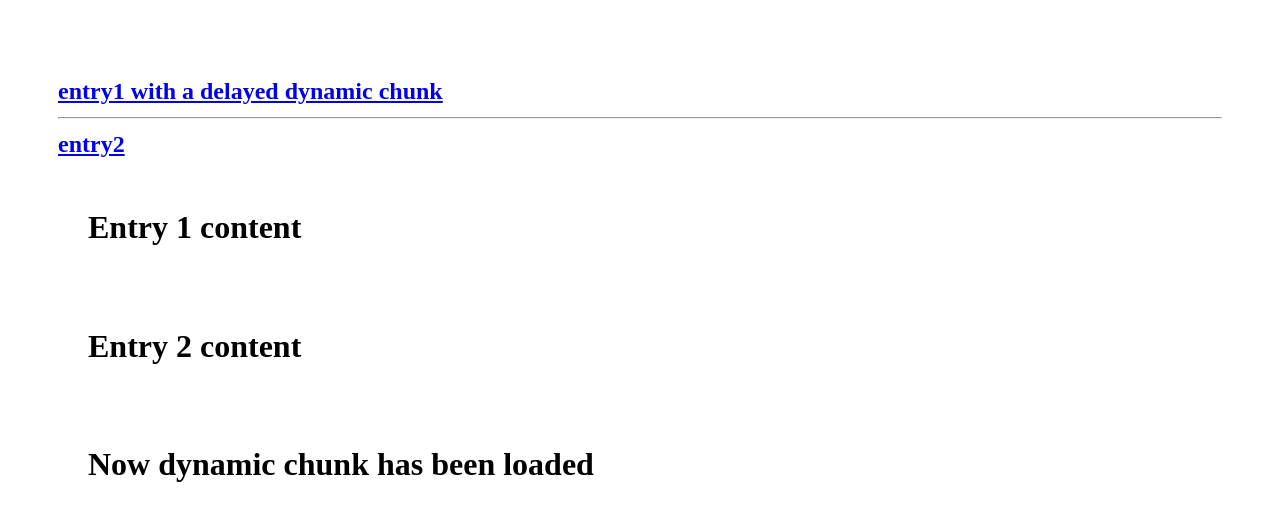
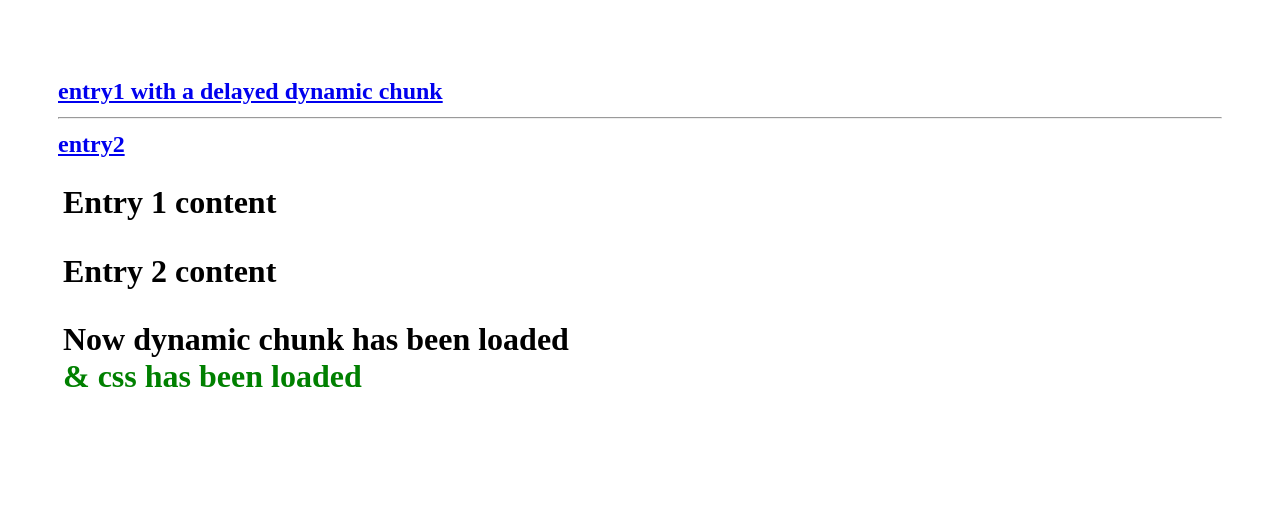
Before and after one commit to Abdelhady/extract-text-webpack-plugin-dynamic-chunk-issue, a website built with webpack: page index.html in a window 1280 px wide. Built offline with nearby package versions, Linux system fonts and the light colour scheme.

Commit message:
Showing the dynamic css visually in the page, instead of depending on inspecting the network, for easier testing

```diff
--- a/css/dynamic.css
+++ b/css/dynamic.css
@@ -1,6 +1,6 @@
-.dynamic{
-	background: green;
+.no-dynamic-yet{
+	display: none;
 }
-h1{
-	padding: 30px;
+.dynamic-has-loaded{
+	display: block;
 }
--- a/css/entry1.css
+++ b/css/entry1.css
@@ -1,6 +1,11 @@
-.one{
-	background: blue;
+h1{
+	padding: 5px;
 }
-h1{
-	padding: 1px;
+.no-dynamic-yet{
+	display: block;
+	color: red;
 }
+.dynamic-has-loaded{
+	display: none;
+	color: green;
+}
--- a/css/entry2.css
+++ b/css/entry2.css
@@ -1,6 +1,3 @@
-.two{
-	background: red;
+h1{
+	padding: 5px;
 }
-h1{
-	padding: 2px;
-}
--- a/src/dynamic.js
+++ b/src/dynamic.js
@@ -1,4 +1,16 @@
 require('../css/dynamic.css');
 console.log('Loaded dynamically');
 
-document.body.innerHTML += '<div><h1>Now dynamic chunk has been loaded</h1></div>';
+document.body.innerHTML += `
+	<div>
+		<h1>
+			Now dynamic chunk has been loaded
+			<span class='no-dynamic-yet'>
+				But css does not load
+			</span>
+			<span class='dynamic-has-loaded'>
+				& css has been loaded
+			</span>
+		</h1>
+	</div>
+`;
--- a/src/entry1.js
+++ b/src/entry1.js
@@ -3,9 +3,7 @@ console.log('Entry 1 reached');
 
 document.body.innerHTML += '<div><h1>Entry 1 content</h1></div>';
 
-setTimeout(() =>{
-	import(
-		/* webpackChunkName: "dynamic" */
-		'./dynamic'
-	);
-}, 1000);
+import(
+	/* webpackChunkName: "dynamic" */
+	'./dynamic'
+);
```
Also changed, not shown: entry1.html (deleted, +0 -21 lines), entry2.html (deleted, +0 -21 lines).
